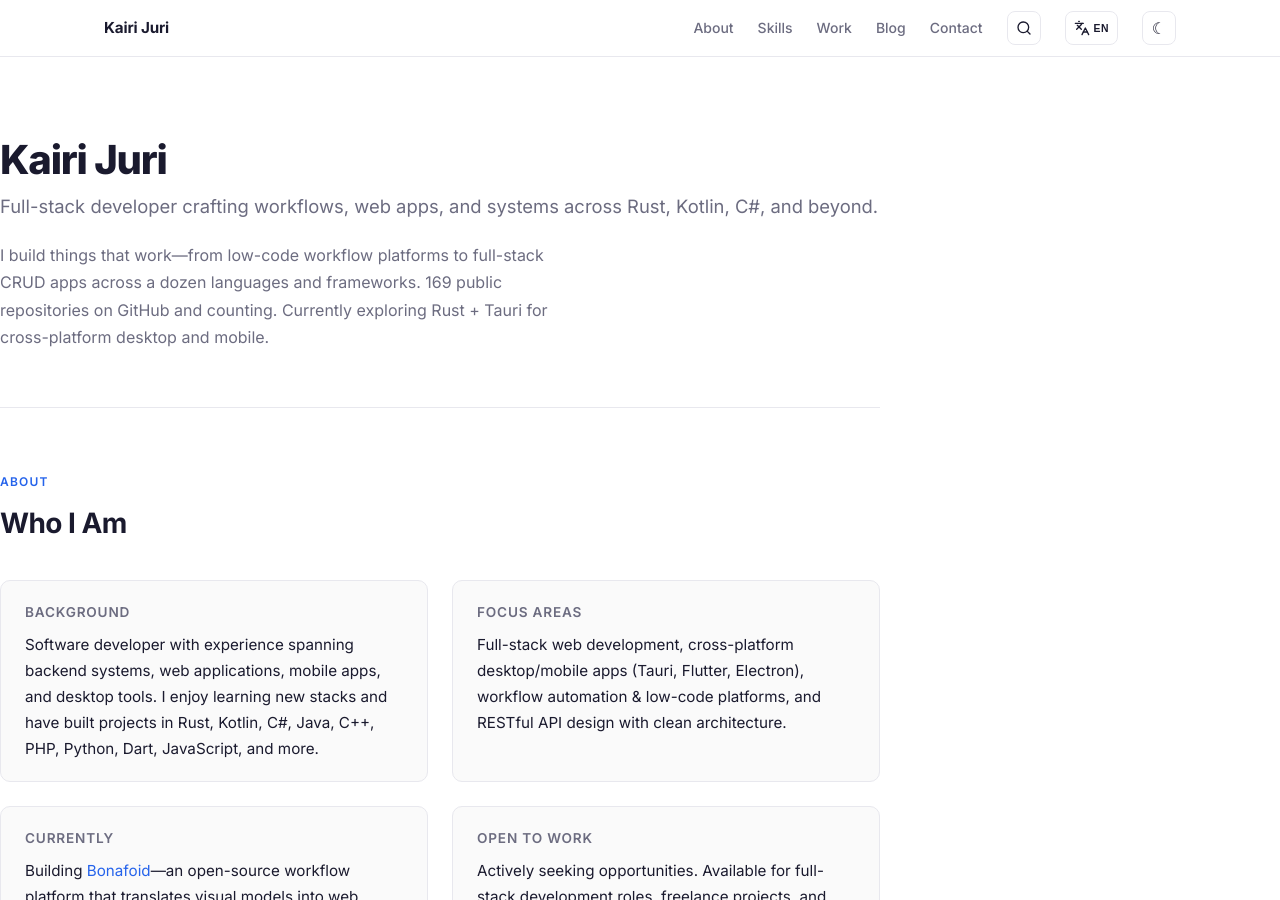
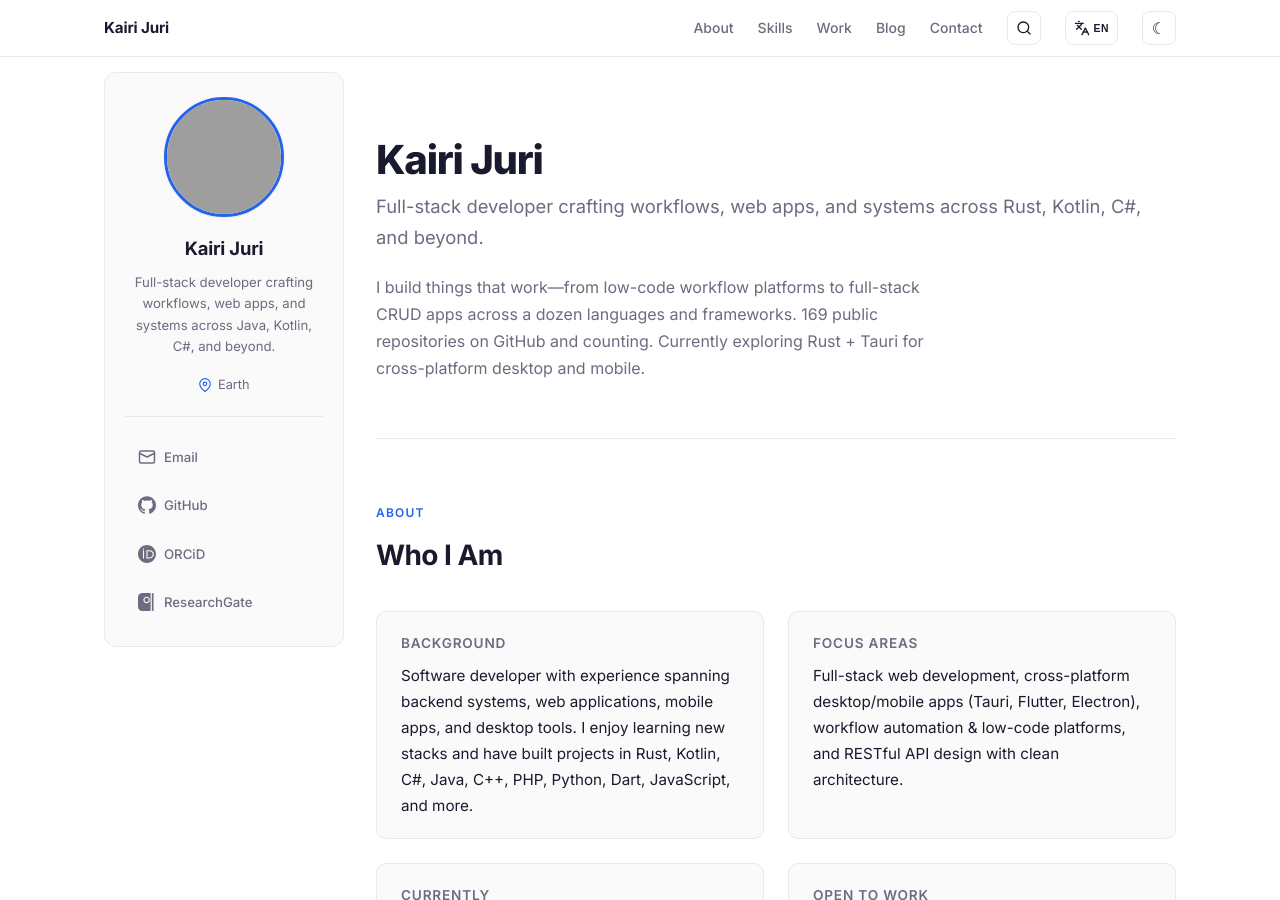
Before and after one commit to harrysuke/harrysuke.github.io, a Jekyll site: the page preview.html, which Jekyll copies as it is, in a window 1280 px wide and 900 px high. Built offline with Jekyll 4.4.1, drawn with Linux system fonts in a browser that asks for light colours; grey boxes are pictures that could not be loaded.

Commit message:
Add sticky sidebar to preview.html
- Wrapped <main> content in .layout-wrapper div alongside sidebar
- Added full sidebar HTML with Gravatar avatar, name, bio, location,
  and social links (Email, GitHub, ORCiD, ResearchGate) with inline SVG
- Sidebar is sticky (position: sticky; top: 72px) with 240px width
- Responsive: collapses to horizontal card below 900px
- CSS already exists in portfolio.css (shared with Jekyll layout)

```diff
--- a/preview.html
+++ b/preview.html
@@ -81,6 +81,56 @@
     </ul>
   </div>
 </nav>
+
+<div class="layout-wrapper">
+  <aside class="sidebar" id="sidebar">
+    <div class="sidebar-card">
+      <div class="sidebar-avatar">
+        <img src="https://www.gravatar.com/avatar/5e8ae1d03b6eedee9a1b33fb3af260a5?s=200&d=mp"
+             alt="Kairi Juri"
+             width="120" height="120"
+             loading="lazy">
+      </div>
+      <h2 class="sidebar-name">Kairi Juri</h2>
+      <p class="sidebar-bio">
+        Full-stack developer crafting workflows, web apps, and systems across Java, Kotlin, C#, and beyond.
+      </p>
+      <div class="sidebar-location">
+        <svg xmlns="http://www.w3.org/2000/svg" width="14" height="14" viewBox="0 0 24 24" fill="none" stroke="currentColor" stroke-width="2" stroke-linecap="round" stroke-linejoin="round">
+          <path d="M21 10c0 7-9 13-9 13s-9-6-9-13a9 9 0 0 1 18 0z"/>
+          <circle cx="12" cy="10" r="3"/>
+        </svg>
+        <span>Earth</span>
+      </div>
+      <div class="sidebar-links">
+        <a href="mailto:khairij@gmail.com" class="sidebar-link" title="Email" aria-label="Email">
+          <svg xmlns="http://www.w3.org/2000/svg" width="18" height="18" viewBox="0 0 24 24" fill="none" stroke="currentColor" stroke-width="2" stroke-linecap="round" stroke-linejoin="round">
+            <rect x="2" y="4" width="20" height="16" rx="2"/>
+            <path d="m22 7-10 5L2 7"/>
+          </svg>
+          <span>Email</span>
+        </a>
+        <a href="https://github.com/harrysuke" class="sidebar-link" title="GitHub" aria-label="GitHub" target="_blank" rel="noopener">
+          <svg xmlns="http://www.w3.org/2000/svg" width="18" height="18" viewBox="0 0 24 24" fill="currentColor">
+            <path d="M12 .297c-6.63 0-12 5.373-12 12 0 5.303 3.438 9.8 8.205 11.385.6.113.82-.258.82-.577 0-.285-.01-1.04-.015-2.04-3.338.724-4.042-1.61-4.042-1.61C4.422 18.07 3.633 17.7 3.633 17.7c-1.087-.744.084-.729.084-.729 1.205.084 1.838 1.236 1.838 1.236 1.07 1.835 2.809 1.305 3.495.998.108-.776.417-1.305.76-1.605-2.665-.3-5.466-1.332-5.466-5.93 0-1.31.465-2.38 1.235-3.22-.135-.303-.54-1.523.105-3.176 0 0 1.005-.322 3.3 1.23.96-.267 1.98-.399 3-.405 1.02.006 2.04.138 3 .405 2.28-1.552 3.285-1.23 3.285-1.23.645 1.653.24 2.873.12 3.176.765.84 1.23 1.91 1.23 3.22 0 4.61-2.805 5.625-5.475 5.92.42.36.81 1.096.81 2.22 0 1.606-.015 2.896-.015 3.286 0 .315.21.69.825.57C20.565 22.092 24 17.592 24 12.297c0-6.627-5.373-12-12-12"/>
+          </svg>
+          <span>GitHub</span>
+        </a>
+        <a href="https://orcid.org/0009-0009-7172-0914" class="sidebar-link" title="ORCiD" aria-label="ORCiD" target="_blank" rel="noopener">
+          <svg xmlns="http://www.w3.org/2000/svg" width="18" height="18" viewBox="0 0 24 24" fill="currentColor">
+            <path d="M12 0C5.373 0 0 5.373 0 12s5.373 12 12 12 12-5.373 12-12S18.627 0 12 0zM7.369 4.378a.825.825 0 1 1 0 1.65.825.825 0 0 1 0-1.65zm-.726 2.643h1.452v10.958H6.643V7.021zm4.637 0h3.916c3.732 0 5.984 2.672 5.984 5.473 0 2.852-2.252 5.485-5.984 5.485h-3.916V7.021zm1.452 1.305v8.348h2.395c3.012 0 4.492-2.184 4.492-4.18 0-2.035-1.48-4.168-4.492-4.168h-2.395z"/>
+          </svg>
+          <span>ORCiD</span>
+        </a>
+        <a href="https://www.researchgate.net/profile/Kairi-Juri" class="sidebar-link" title="ResearchGate" aria-label="ResearchGate" target="_blank" rel="noopener">
+          <svg xmlns="http://www.w3.org/2000/svg" width="18" height="18" viewBox="0 0 24 24" fill="currentColor">
+            <path d="M19.586 0c-.622 0-1.13.508-1.13 1.13v21.74c0 .622.508 1.13 1.13 1.13h1.13V0h-1.13zM5.626 0C2.523 0 0 2.523 0 5.626v12.748C0 21.477 2.523 24 5.626 24h11.13V0H5.626zm5.861 4.878c2.386 0 4.325 1.94 4.325 4.325 0 2.386-1.94 4.325-4.325 4.325-2.386 0-4.325-1.94-4.325-4.325 0-2.386 1.94-4.325 4.325-4.325zm0 1.565c-1.523 0-2.76 1.237-2.76 2.76s1.237 2.76 2.76 2.76 2.76-1.237 2.76-2.76-1.237-2.76-2.76-2.76z"/>
+          </svg>
+          <span>ResearchGate</span>
+        </a>
+      </div>
+    </div>
+  </aside>
 
 <main>
   <div id="portfolio-content">
@@ -424,6 +474,7 @@
   </article>
 
 </main>
+</div>
 
 <footer class="fat-footer">
   <div class="fat-footer-inner">
```
